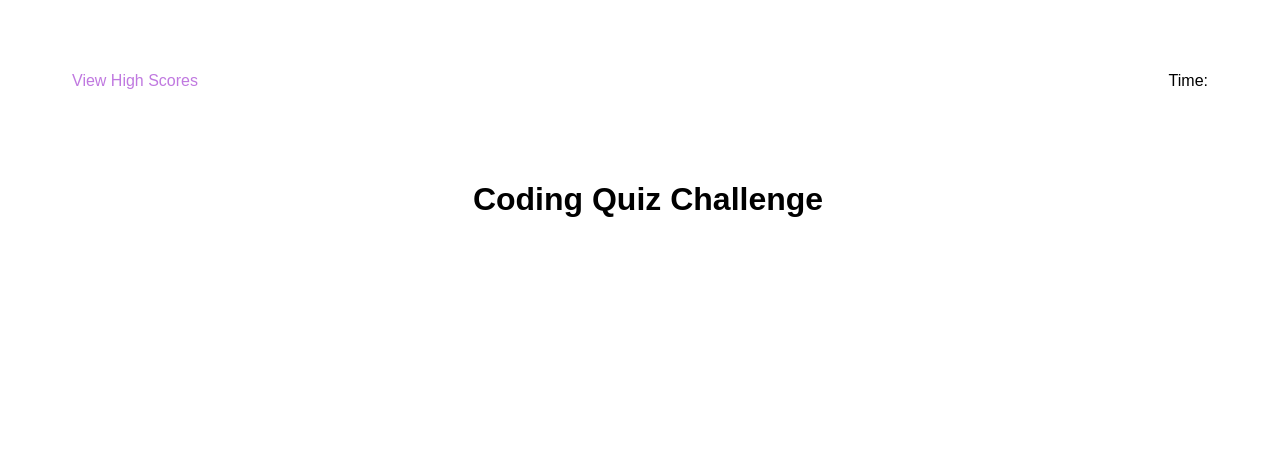
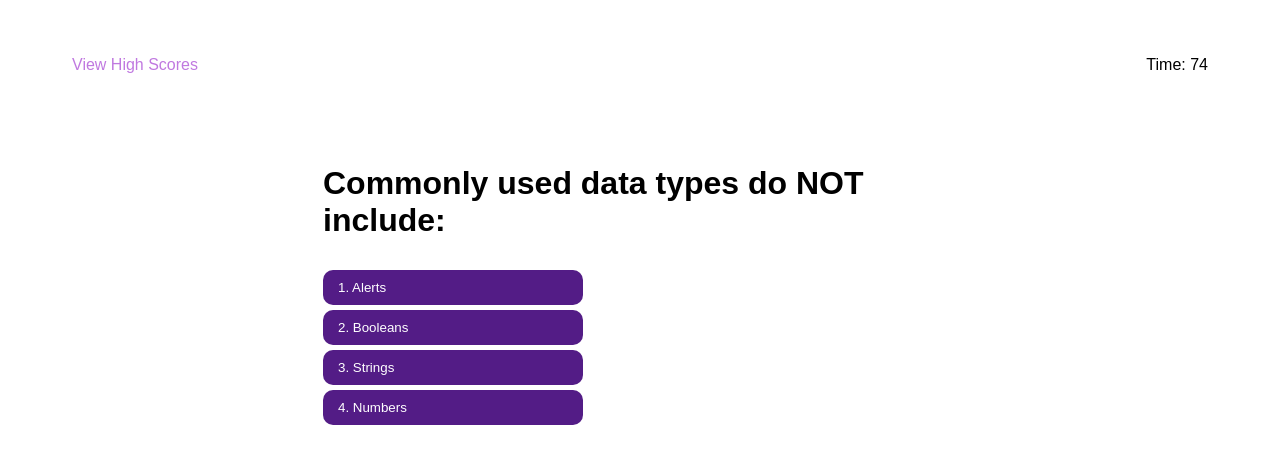
Before and after one commit to kdombrosky/code-quiz, a plain HTML site: page index.html in a window 1280 px wide. Both pictures are taken after a click on the button "Start Quiz". Drawn offline with Linux system fonts and the light colour scheme.

Commit message:
answering questions functionality

```diff
--- a/assets/css/style.css
+++ b/assets/css/style.css
@@ -15,6 +15,10 @@ body {
 
 body h1 {
     font-size: 2rem;
+}
+
+p {
+    margin-block-start: 0%;
 }
 
 header {
@@ -41,21 +45,21 @@ header a:hover {
 
 .card {
     text-align: center;
+    width: 650px;
 }
 
 .head-content {
-
-}
-
-.content {
-
+    display: flex;
+    flex-wrap: wrap;
+    justify-content: center;
+    text-align: left;
 }
 
 .answer-btns button{
     display: block;
+    width: 40%;
+    text-align: start;
 }
-
-
 
 .btn {
     padding: 10px 15px;
@@ -69,3 +73,22 @@ header a:hover {
 .btn:hover {
     background-color: var(--highlight-color);
 }
+
+.answer-value p {
+    margin-top: 25px;
+    padding: 10px;
+    text-align: left;
+    border-top: 1px solid rgb(171, 177, 184);
+    color:rgb(171, 177, 184);
+    font-size: 1.5rem;
+    font-style: italic;
+}
+
+.submit-btns {
+    padding: 5px 10px;
+    border-radius: 10px;
+    background-color: var(--primary-color);
+    color: white;
+    border: none;
+    margin: 5px;
+}
--- a/assets/js/script.js
+++ b/assets/js/script.js
@@ -1,107 +1,163 @@
 // global variables
 var highscore = 0;
 var timeLimit = 75;
+var quizIndex = 0;
+var highscores = [];
 
 // initial page content
+var timerEl = document.querySelector("#timer");
 var headContentEl = document.querySelector("#head-content");
 var contentEl = document.querySelector("#content");
 var answerContainerEl = document.querySelector("#answer-btns");
-
+var answerValueContainerEl = document.querySelector("#answer-value");
 
 // array for question objects
-var questions = [
-    { q: "Commonly used data types do NOT include:" },
-    { q: "" },
-    { q: "" },
-    { q: "" },
-    { q: "" }
-];
-
-// array for answer objects
-var answers = [
+const quizArray = [
     {
-        a: "strings",
-        b: "booleans",
-        c: "alerts",
-        d: "numbers"
+        question: "Commonly used data types do NOT include:",
+        answers: [
+            { a: "1. Alerts" , correctAnswer: true},
+            { a: "2. Booleans" , correctAnswer: false},
+            { a: "3. Strings" , correctAnswer: false},
+            { a: "4. Numbers" , correctAnswer: false}
+        ]
     },
     {
-        a: "",
-        b: "",
-        c: "",
-        d: ""
+        question: "The condition in an if / else statement is enclosed with ______.",
+        answers: [
+            { a: "1. Quotes" , correctAnswer: false},
+            { a: "2. Curly Brackets" , correctAnswer: false},
+            { a: "3. Parenthesis" , correctAnswer: true},
+            { a: "4. Square Brackets" , correctAnswer: false}
+        ]
     },
     {
-        a: "",
-        b: "",
-        c: "",
-        d: ""
+        question: "Arrays in JavaScript can be used to store ______.",
+        answers: [
+            { a: "1. Numbers and Strings" , correctAnswer: false},
+            { a: "2. Other arrays" , correctAnswer: false},
+            { a: "3. Booleans" , correctAnswer: false},
+            { a: "4. All of the above" , correctAnswer: true}
+        ]
     },
     {
-        a: "",
-        b: "",
-        c: "",
-        d: ""
+        question: "String values must be closed within ______ when being assigned to variables",
+        answers: [
+            { a: "1. Commas" , correctAnswer: false},
+            { a: "2. Curly brackets" , correctAnswer: false},
+            { a: "3. Quotes" , correctAnswer: true},
+            { a: "4. Parenthesis" , correctAnswer: false}
+        ]
     },
     {
-        a: "",
-        b: "",
-        c: "",
-        d: ""
+        question: "A very useful tool used during development and debugging for printing content to the debugger is:",
+        answers: [
+            { a: "1. JavaScript" , correctAnswer: false},
+            { a: "2. Terminal/Bash" , correctAnswer: false},
+            { a: "3. for loops" , correctAnswer: false},
+            { a: "4. console.log" , correctAnswer: true}
+        ]
+    },
+
+];
+//------------------------------------ End Declarations ------------------------------------------
+// function to clear content!
+var clearContent = function() {
+    contentEl.innerHTML = "";
+};
+
+// function to reset content for in game
+var resetContent = function() {
+    // remove button elements if they exist
+    while(answerContainerEl.firstChild) {
+        answerContainerEl.removeChild(answerContainerEl.firstChild);
     }
-];
 
-// array for correct answer object
-var correctAnswer = [
-    { correct: "b" },
-    { correct: "" },
-    { correct: "" },
-    { correct: "" },
-    { correct: "" }
-];
+    // remove appended correct/wrong value
+    while(answerValueContainerEl.firstChild) {
+        answerValueContainerEl.removeChild(answerValueContainerEl.firstChild);
+    }
+};
 
+// function to countdown from timer
+var startTimer = function() {
+    // timer function decrements every second
+    var countdown = setInterval(function() {
+        if(timeLimit >= 1) {
+            timerEl.textContent = timeLimit;
+            timeLimit--;
+        } else {
+            timerEl.textContent = "0";
+            clearInterval(countdown);
+            endGame();
+        }
+    }, 1000);
+};
 
+// function to process selected answer and then once again call populateQuestion()
+var selectedAnswer = function(event) {
+    resetContent();
+    // check if answer selected has an attribute
+    var confirmCorrectAnswer = event.target.hasAttribute("data-confirm");
+    quizIndex++;
 
-// OR the whole quiz is one object
+    if(confirmCorrectAnswer) {
+        // show answer value in answerValueContainerEl
+        var answerValue = document.createElement("p");
+        answerValue.innerText = "Correct!";
+        answerValueContainerEl.appendChild(answerValue);
+    } else {
+        // show answer value in answerValueContainerEl
+        var answerValue = document.createElement("p");
+        answerValue.innerText = "Wrong!";
+        answerValueContainerEl.appendChild(answerValue);
 
-var quiz = [
-    {
-        question: "",
-        a: "",
-        b: "",
-        c: "",
-        d: "",
-        correctAnswer: ""
-    }
-]
+        //subtract value from timer!
+        timeLimit = timeLimit - 10;
+    };
 
+    populateQuestion();
+};
 
-// we will need to dynamically create buttons for each answer. 4 total
+// function to populate questions and answers!
+var populateQuestion = function() {
+    // check if there are questions left
+    if((quizIndex) === quizArray.length) {
+        endGame();
+        return;
+    };
 
+    // populate question
+    headContentEl.textContent = quizArray[quizIndex].question;
+    // populate answers
+    quizArray[quizIndex].answers.forEach(answer => {
+        var answerBtn = document.createElement("button");
+        answerBtn.textContent = answer.a;
+        answerBtn.className = "btn";
+        answerContainerEl.appendChild(answerBtn);
+        // if correctAnswer = true, add custom attribute
+        if (answer.correctAnswer) {
+            answerBtn.setAttribute("data-confirm", true);
+        };
 
-// upon page load
-// can call loadContent() to dynamically add HTML to page
-// then upon start button press:
-    // call deleteContent() to remove, and inside of deleteContent() call:
-    // populateQuestion()
-// populateQuestion() will
-    // create HTML elements <h1> and <button>
-    // populate them based on the index i in the for loop for the array length
+        answerBtn.addEventListener("click", selectedAnswer);
+    });
 
-// when a button is clicked in populateQuestion()
-    //
+    console.log(quizIndex);
+};
 
 
 // function to start game!
 var startQuiz = function() {
-    console.log("Started!!!");
-    contentEl.innerHTML = "";
-}
+    clearContent();
+    startTimer();
+    populateQuestion();
+};
 
 // function to load initial files
 var loadContent = function() {
     // populate with initial instructions
-    headContentEl.innerHTML = "<h1> Coding Quiz Challenge </h1>";
+    headContentEl.textContent = "Coding Quiz Challenge";
 
     var instructions = document.createElement("p");
     instructions.innerHTML = "Try to answer the following code-related questions within the time limit. <br/> Keep in mind that incorrect answers will penalize your score/time <br/> by ten seconds!";
@@ -109,7 +165,6 @@ var loadContent = function() {
     var startBtn = document.createElement("button");
     startBtn.textContent = "Start Quiz";
     startBtn.className = "btn";
-    startBtn.id = "start";
 
     contentEl.appendChild(instructions);
     contentEl.appendChild(startBtn);
@@ -117,4 +172,16 @@ var loadContent = function() {
     startBtn.addEventListener("click", startQuiz);
 };
 
+// function for highscores
+
+// function for localStorage
+
+// function to reset game after entering highscore
+var endGame = function() {
+    clearContent();
+    headContentEl.textContent = "All done!"
+
+};
+
+
 loadContent();
--- a/index.html
+++ b/index.html
@@ -1,5 +1,5 @@
 <!DOCTYPE html>
-<html lang="en">
+<html lang="en-US">
 <head>
     <meta charset="UTF-8">
     <meta http-equiv="X-UA-Compatible" content="IE=edge">
@@ -10,12 +10,9 @@
 
 <body>
     <header>
-        <!-- View High Scores Link in top left corner -->
         <p><a>View High Scores</a></p>
-        <!-- View Timer Countdown in top right corner -->
-        <!-- #timer will be called by DOM to input time value -->
-        <p id="countdown">Time:
-            <span id="timer"></span>
+        <p id="countdown">
+            Time: <span id="timer">0</span>
         </p>
     </header>
 
@@ -23,26 +20,22 @@
     <main class="container">
         <div class="card">
 
-            <!-- Use this header to edit the text value for the questions -->
-            <!-- edit .innterHTML to change header to questions-->
-            <section id="head-content" class="head-content"></section>
+            <!-- Section to populate head text content -->
+            <section class="head-content">
+                <h1 id="head-content"></h1>
+            </section>
 
-            <!-- use function to clear content:
-            function clearContent() { document.getElementById(content).innerHTML=""; }-->
+            <!-- Section to hold instructions -->
             <section id="content" class="content"></section>
 
-            <!-- container for dynamic button creation-->
-            <!-- use id answer-btns to dynamically add to this container-->
-            <section id="answer-btns" class="answer-btns">
-                <!--<button id="answer" class="btn">Button</button> -->
-            </section>
+            <!-- Section to hold answer buttons -->
+            <section id="answer-btns" class="answer-btns"></section>
+
+            <!-- Section to display Correct or Wrong -->
+            <section id="answer-value" class="answer-value"></section>
 
         </div>
-</main>
-
-
-
-
-<script src="./assets/js/script.js"></script>
+    </main>
+    <script src="./assets/js/script.js"></script>
 </body>
 </html>
```
